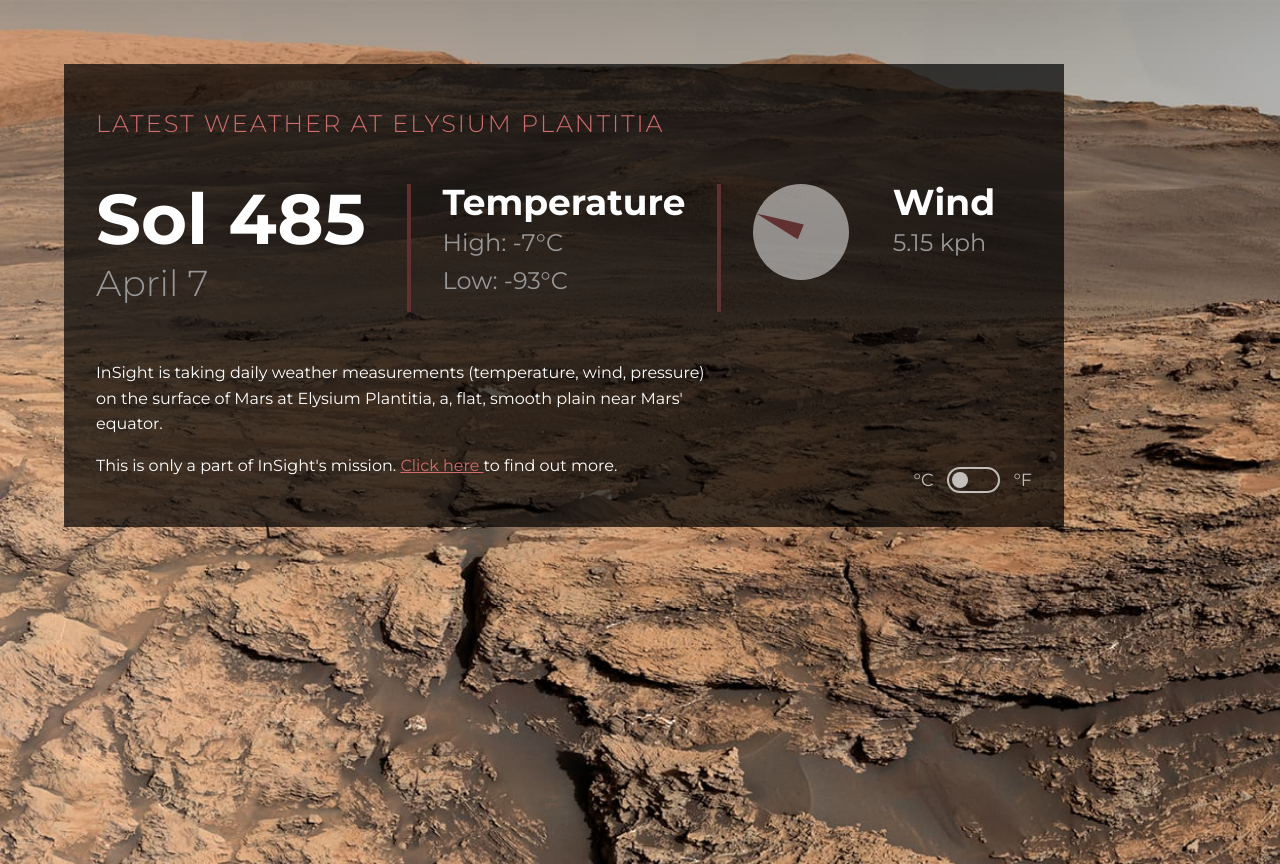
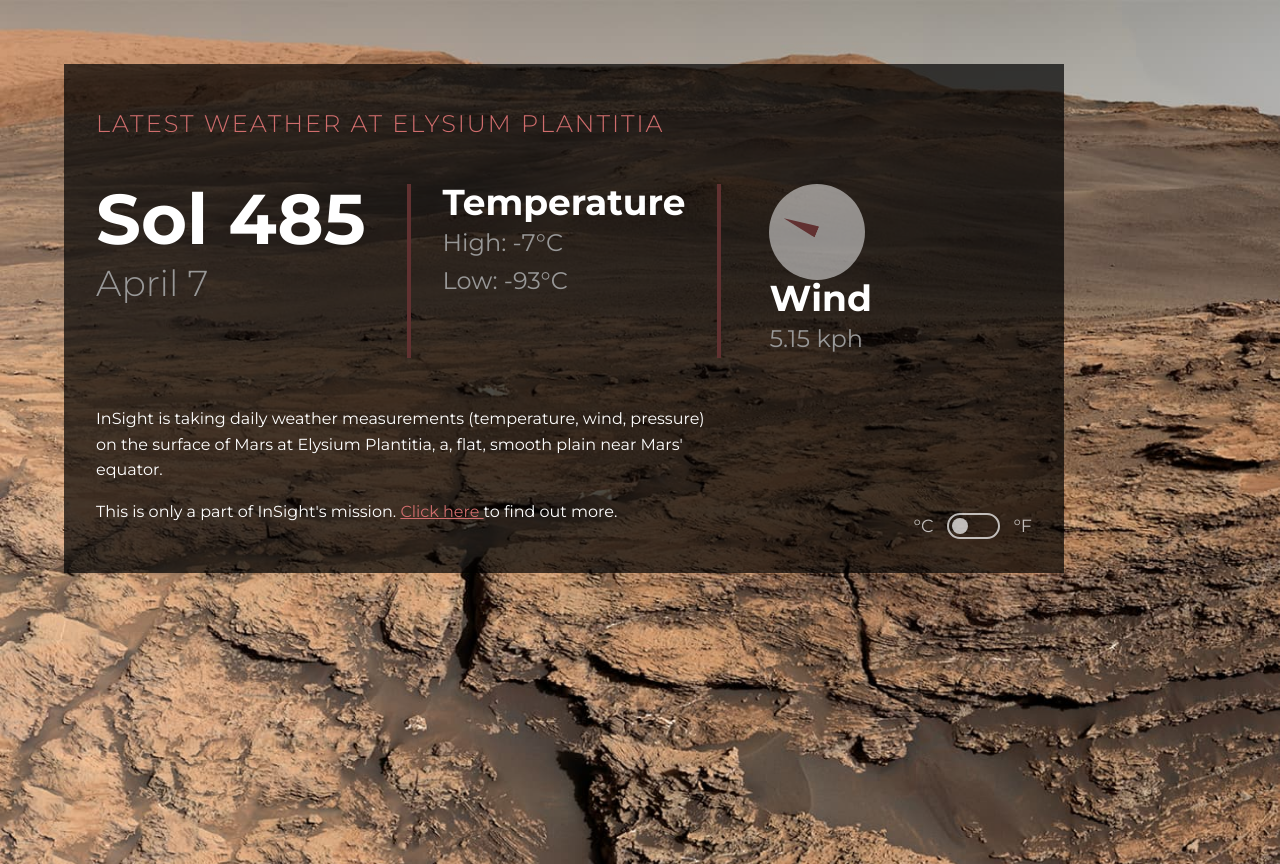
Before and after one commit to toypiano/react-mars-weather-app, a React (Create React App) app: page / in a window 1280 px wide. Built offline with nearby package versions, Linux system fonts and the light colour scheme.

Commit message:
Change styles for Wind

```diff
--- a/src/components/currentWeather/Temp.js
+++ b/src/components/currentWeather/Temp.js
@@ -3,10 +3,14 @@ import styled from 'styled-components';
 
 const StyledTemp = styled.div`
   --border: solid 0.25em var(--cl-accent-dark);
-  grid-column: 2 / 3;
-  border-left: var(--border);
-  border-right: var(--border);
-  padding: 0 2em;
+  /* Add more space between components with padding! */
+  padding: 2em 0;
+  @media (min-width: 900px) {
+    grid-column: 2 / 3;
+    border-left: var(--border);
+    border-right: var(--border);
+    padding: 0 2em;
+  }
 `;
 export default function Temp({ maxTemp, minTemp }) {
   return (
--- a/src/components/currentWeather/Wind.js
+++ b/src/components/currentWeather/Wind.js
@@ -2,26 +2,26 @@ import React from 'react';
 import styled from 'styled-components';
 
 const StyledWind = styled.div`
-  grid-column: 3 / 4;
   display: grid;
-  grid-template-columns: repeat(2, 1fr);
+  grid-template-columns: min-content 1fr;
+  column-gap: 1em;
   .section-title,
   .current-weather__data {
-    grid-column: 2 / 3;
+    grid-column: 1 / 2;
   }
   align-self: start; /* take content's height */
   grid-template-rows: min-content 1fr; /* remove unwanted space between rows */
-
   .wind__direction {
+    grid-column: 2 / 3;
     grid-row: 1 / span 2;
     background-color: rgba(255, 255, 255, 0.5);
-    --size: 6rem;
+    --size: 4rem;
     width: var(--size);
     height: var(--size);
     border-radius: 50%;
     .wind__degree {
       background: var(--cl-accent-dark);
-      --size: 1rem;
+      --size: 0.75rem;
       width: var(--size);
       height: calc(var(--size) * 3);
       --degree: ${(props) => props.degree + 'deg'};
@@ -32,6 +32,20 @@ const StyledWind = styled.div`
     }
     display: grid;
     place-items: center;
+  }
+  @media (min-width: 900px) {
+    grid-column: 3 / 4;
+    .section-title,
+    .current-weather__data {
+      grid-column: 2 / 3;
+    }
+    .wind__direction {
+      grid-row: 1 / span 2;
+      --size: 6rem;
+    }
+    .wind__degree {
+      --size: 1rem;
+    }
   }
 `;
 
```
Also changed, not shown: 1 other file (tests, documents, lock files or other folders).
